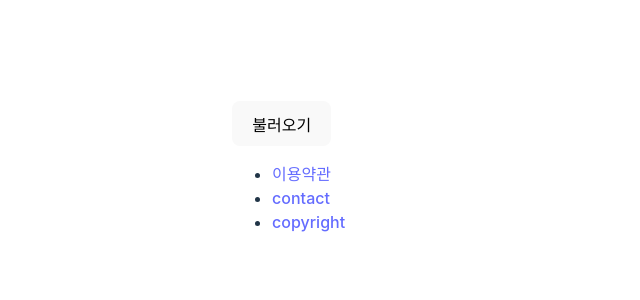
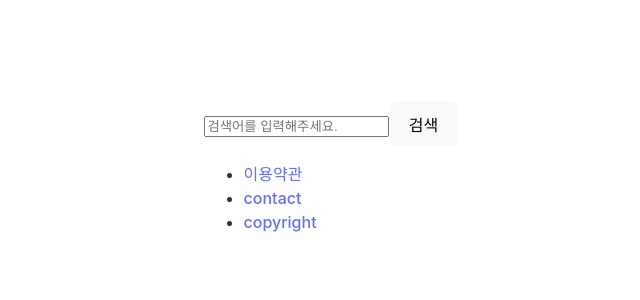
Before and after one commit to ginzason/reactStudy, a React (Vite) app: page /news in a window 1280 px wide. Shown: the top 300 px of the page, without its empty margins (309-949 px from the left). Built offline with nearby package versions, Linux system fonts and the light colour scheme.

Commit message:
naver api 연동

```diff
--- a/src/pages/News.tsx
+++ b/src/pages/News.tsx
@@ -6,7 +6,7 @@ const News = () => {
   const onClick = async () => {
     try {
       const response = await axios.get(
-        'https://openapi.naver.com/v1/search/news.json', {
+        '/api/v1/search/news.json?query=%EC%A3%BC%EC%8B%9D', {
           headers : {
             "X-Naver-Client-Id": '7lVgaBo6gVdzFAcWzhrA',
             "X-Naver-Client-Secret": 'ai8LljpS2K',
@@ -21,7 +21,8 @@ const News = () => {
   return (
     <div>
       <div>
-        <button onClick={onClick}>불러오기</button>
+        <input type="text" placeholder='검색어를 입력해주세요.'/>
+        <button onClick={onClick}>검색</button>
       </div>
       {data && <textarea rows={7} value={JSON.stringify(data, null, 2)} />}
     </div>
--- a/vite.config.js
+++ b/vite.config.js
@@ -4,5 +4,15 @@ import react from '@vitejs/plugin-react'
 // https://vitejs.dev/config/
 export default defineConfig({
   plugins: [react()],
-
+  server: {
+    proxy: {
+      '/api': {
+        target: 'https://openapi.naver.com',
+        changeOrigin: true,
+        rewrite: (path) => path.replace(/^\/api/, ''),
+        secure: false,
+        ws: true
+      },
+    },
+  },
 })
```
